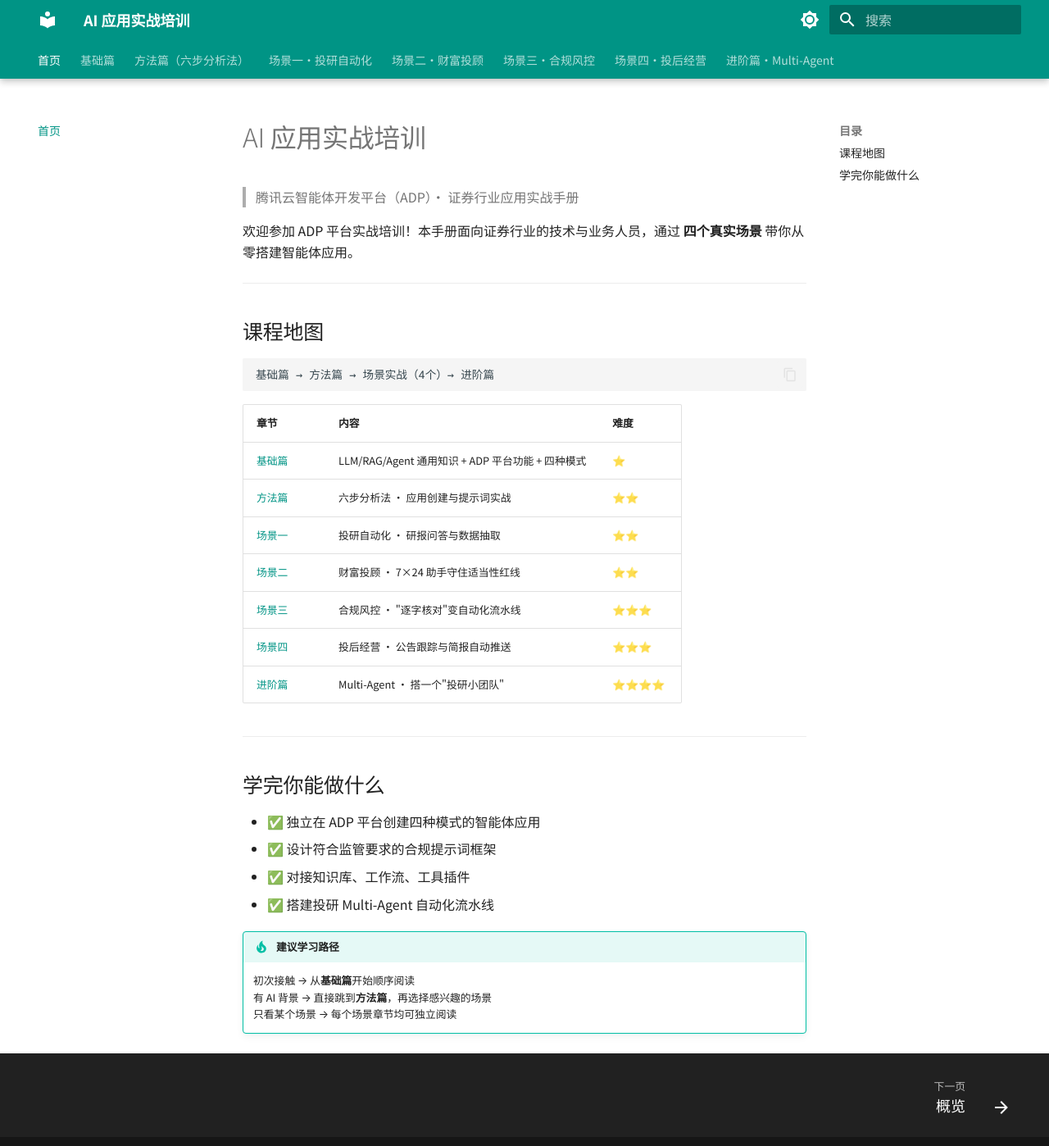
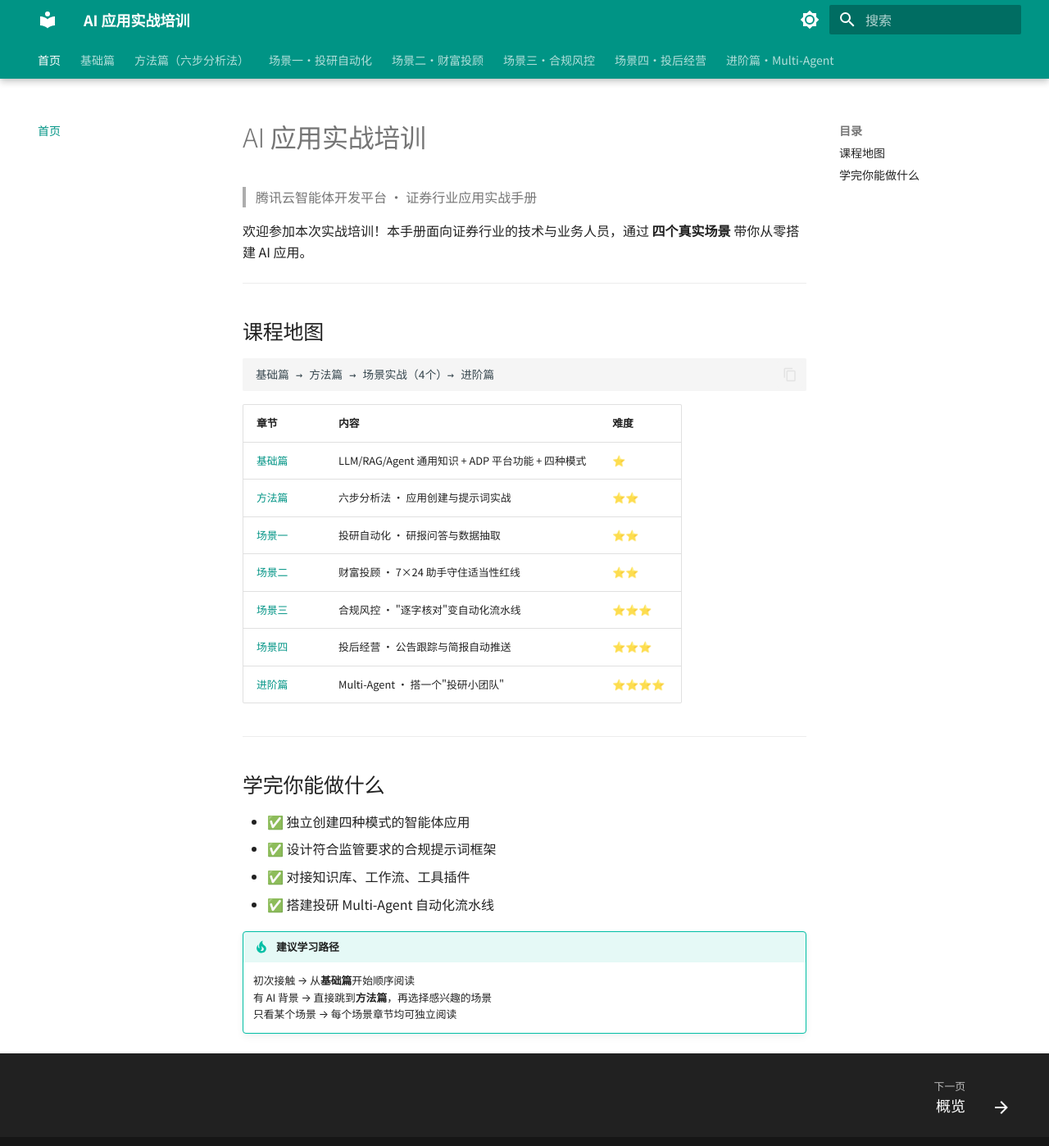
Before and after one commit to timoxue/ADP_Training, an MkDocs documentation site: the page built from docs/index.md, in a window 1280 px wide and 1400 px high. Shown: the whole window at 82% size. Built offline with MkDocs 1.6.1 and Material for MkDocs 9.7.7, drawn with Linux system fonts in a browser that asks for light colours.

Commit message:
chore: remove ADP-specific terms from homepage copy
Co-Authored-By: Claude Sonnet 4.6 <noreply@anthropic.com>

```diff
--- a/docs/index.md
+++ b/docs/index.md
@@ -1,8 +1,8 @@
 # AI 应用实战培训
 
-> 腾讯云智能体开发平台（ADP）· 证券行业应用实战手册
+> 腾讯云智能体开发平台 · 证券行业应用实战手册
 
-欢迎参加 ADP 平台实战培训！本手册面向证券行业的技术与业务人员，通过 **四个真实场景** 带你从零搭建智能体应用。
+欢迎参加本次实战培训！本手册面向证券行业的技术与业务人员，通过 **四个真实场景** 带你从零搭建 AI 应用。
 
 ---
 
@@ -26,7 +26,7 @@
 
 ## 学完你能做什么
 
-- ✅ 独立在 ADP 平台创建四种模式的智能体应用
+- ✅ 独立创建四种模式的智能体应用
 - ✅ 设计符合监管要求的合规提示词框架
 - ✅ 对接知识库、工作流、工具插件
 - ✅ 搭建投研 Multi-Agent 自动化流水线
```
